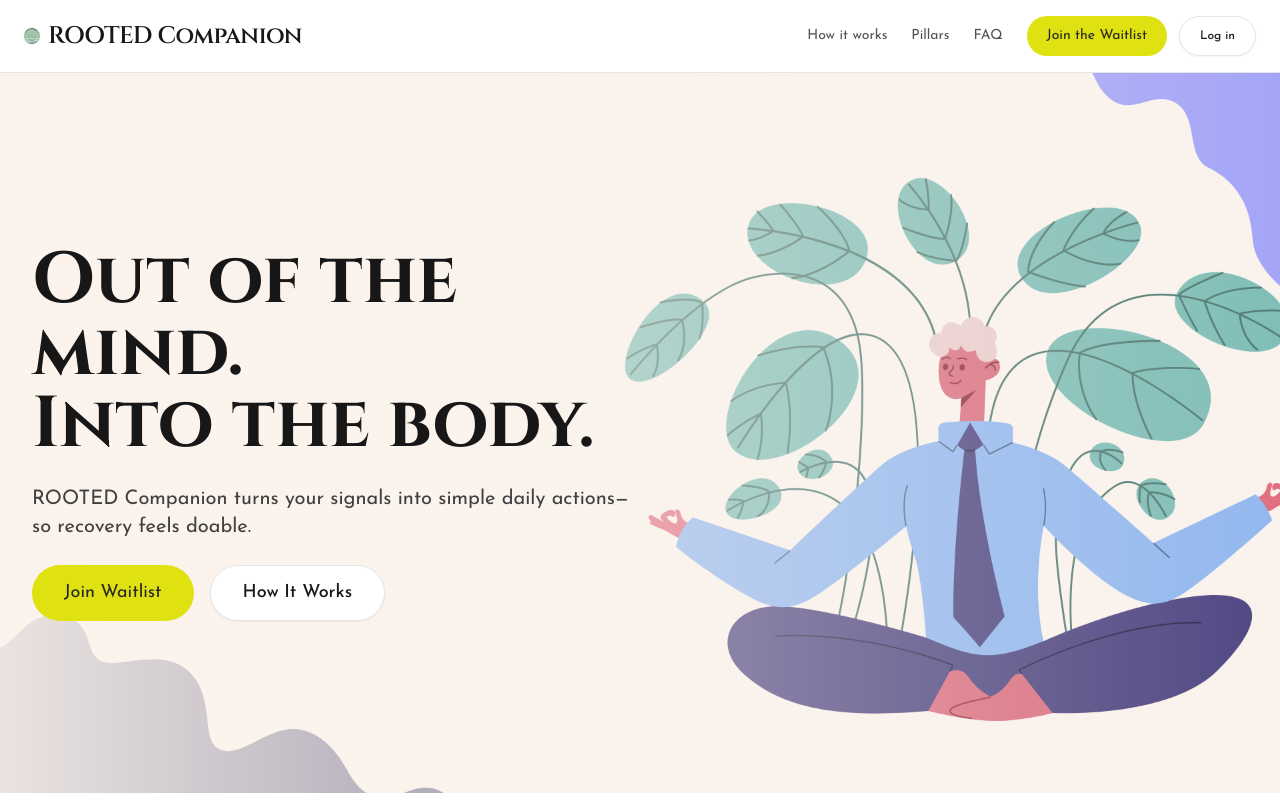
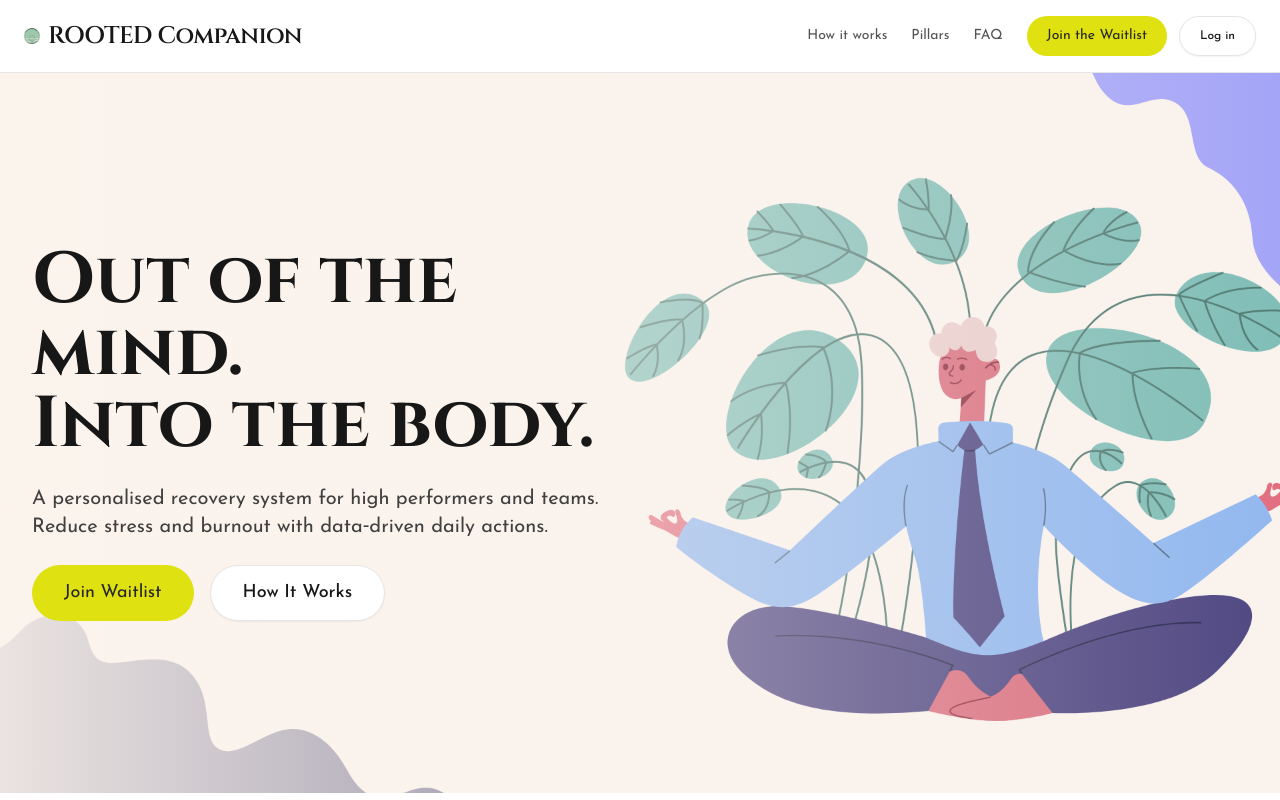
Before and after one commit to AndDavies/rooted-companion, a Next.js app: page / in a window 1280 px wide. Shown: the top 800 px of the page. Built offline with nearby package versions, Linux system fonts and the light colour scheme.

Commit message:
program library and activation v3

```diff
--- a/app/page.tsx
+++ b/app/page.tsx
@@ -172,8 +172,7 @@ export default function LandingPage() {
                       Into the body.
                     </h2>
                     <p className="text-pretty text-base sm:text-lg md:text-xl text-neutral-700 leading-relaxed">
-                      ROOTED Companion turns your signals into simple daily actions—so recovery feels doable.
-                    </p>
+                    A personalised recovery system for high performers and teams. Reduce stress and burnout with data‑driven daily actions.                    </p>
                     <div className="flex flex-col sm:flex-row gap-2 sm:gap-4 justify-center md:justify-start">
                       <button
                         type="button"
@@ -392,7 +391,7 @@ export default function LandingPage() {
                 </div>
                 <CardTitle className="text-xl font-logo">Sleep: A deep way of meditation</CardTitle>
                 <CardDescription className="text-neutral-600">
-                  Invite rest, don't force it. Lead with calmer intuition and stamina.
+                  Invite rest, don&apos;t force it. Lead with calmer intuition and stamina.
                 </CardDescription>
               </CardHeader>
               <CardContent>
```
